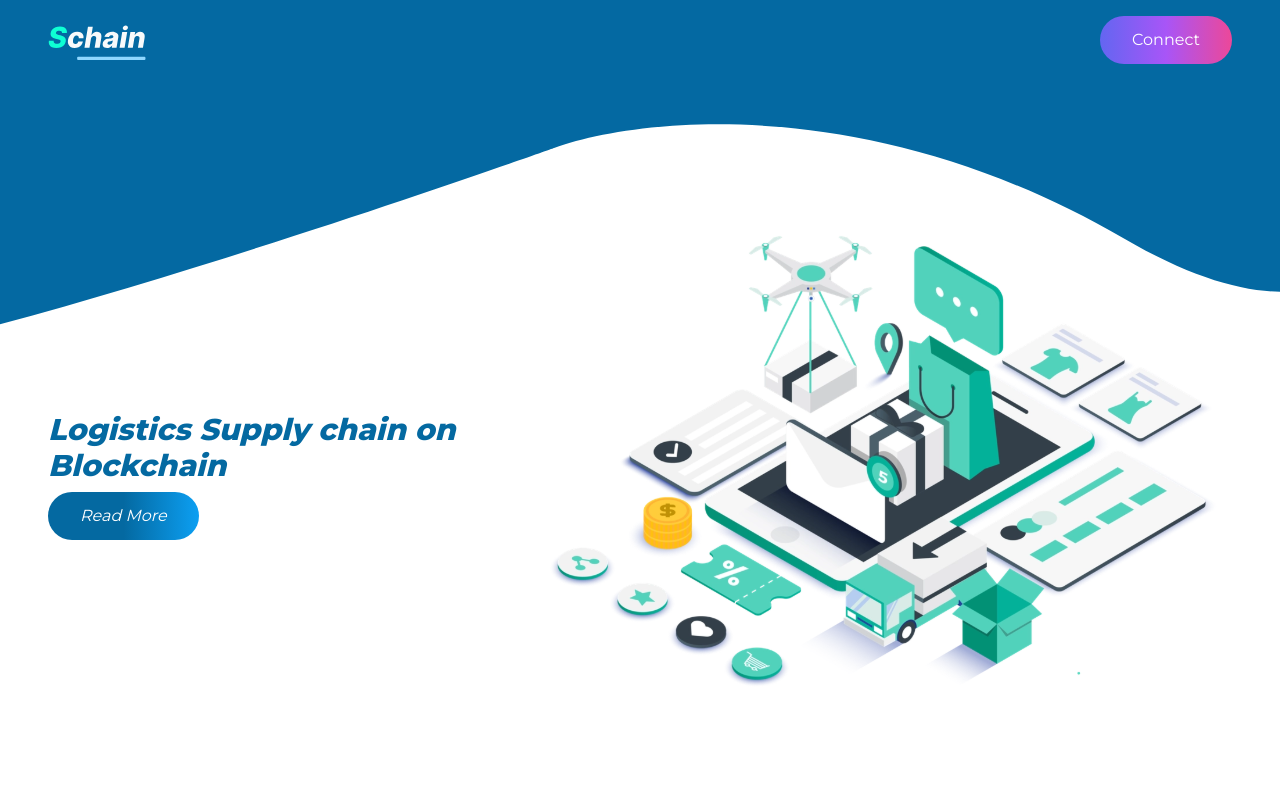
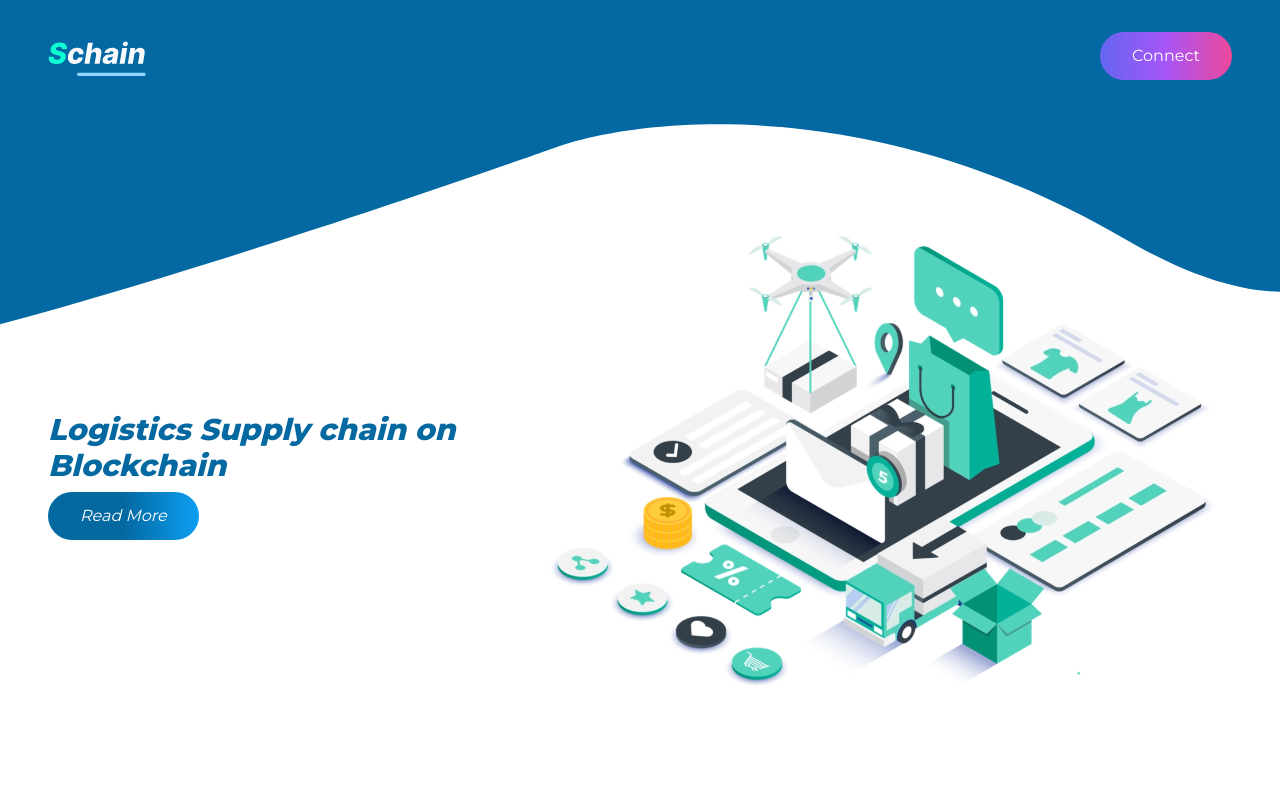
Before and after one commit to mendsalbert/schain, a Next.js app: page / in a window 1280 px wide. Shown: the top 791 px of the page. Built offline with nearby package versions, Linux system fonts and the light colour scheme.

Commit message:
schain ui

```diff
--- a/pages/index.tsx
+++ b/pages/index.tsx
@@ -15,7 +15,7 @@ const Index = (props: Props) => {
       <div className="font-Montserrat mx-4 sm:mx-8 md:mx-12 relative">
         <div className="fixed w-full left-0 -top-2 md:-top-3 lg:-top-32 z-50 ">
           <img src={"/images/navector.svg"} className="w-full " />
-          <div className="absolute px-4 sm:px-8 md:px-12 py-5 md:py-10 lg:py-36 top-0 w-full flex flex-row justify-between items-center">
+          <div className="absolute px-4 sm:px-8 md:px-12 py-5 md:py-10 lg:py-40 top-0 w-full flex flex-row justify-between items-center">
             <img src={"/images/logo.svg"} className="w-24 md:w-32" />
             <div
               onClick={() => {}}
```
